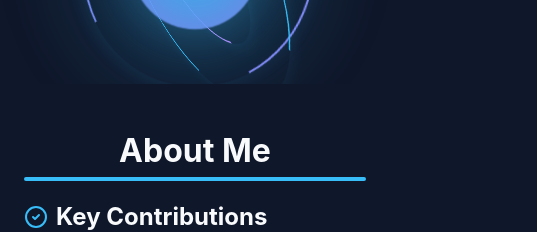
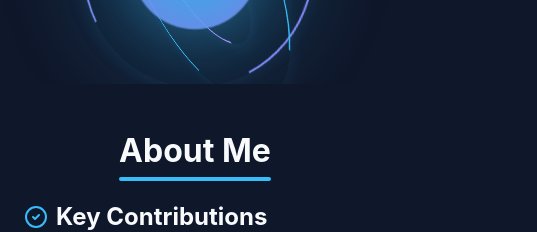
Before and after one commit to donnerzeus/donnerzeus.github.io, a React (Vite) app: page / in a window 390 px wide. Shown: the part 960-1192 px from the top of the page, 537 px wide, since content can reach past the window. Built offline with nearby package versions, Linux system fonts and the light colour scheme.

Commit message:
mobil bozulmalar duzeltildi

```diff
--- a/src/components/About.css
+++ b/src/components/About.css
@@ -7,16 +7,15 @@
     margin-bottom: 3rem;
     text-align: center;
     position: relative;
-    display: inline-block;
-    left: 50%;
-    transform: translateX(-50%);
+    width: fit-content;
+    margin-left: auto;
+    margin-right: auto;
 }
 
 @media (max-width: 768px) {
     .section-title {
         font-size: 2rem;
         margin-bottom: 2rem;
-        width: 100%;
     }
 }
 
```
Also changed, not shown: 4 other files (tests, documents, lock files or other folders).
